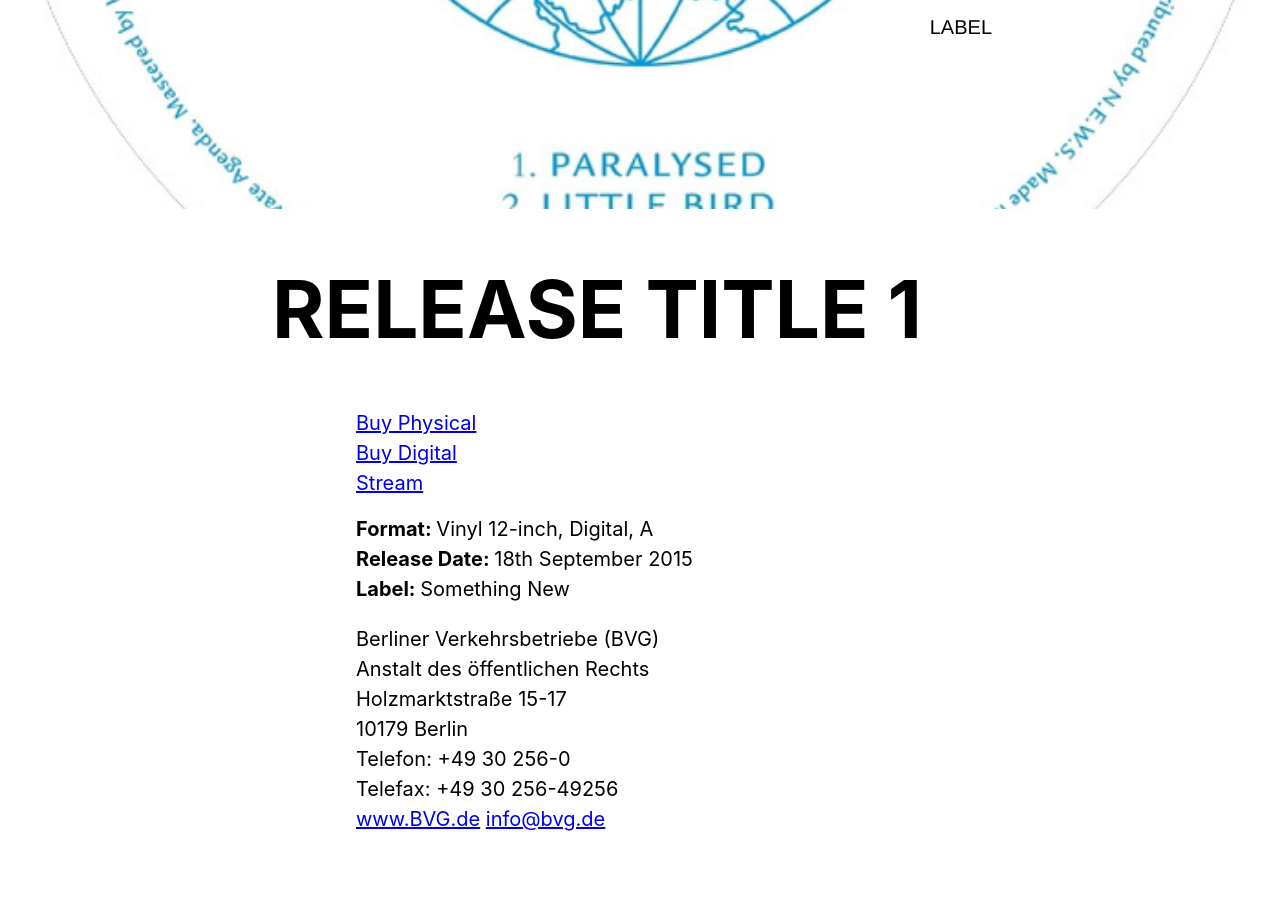
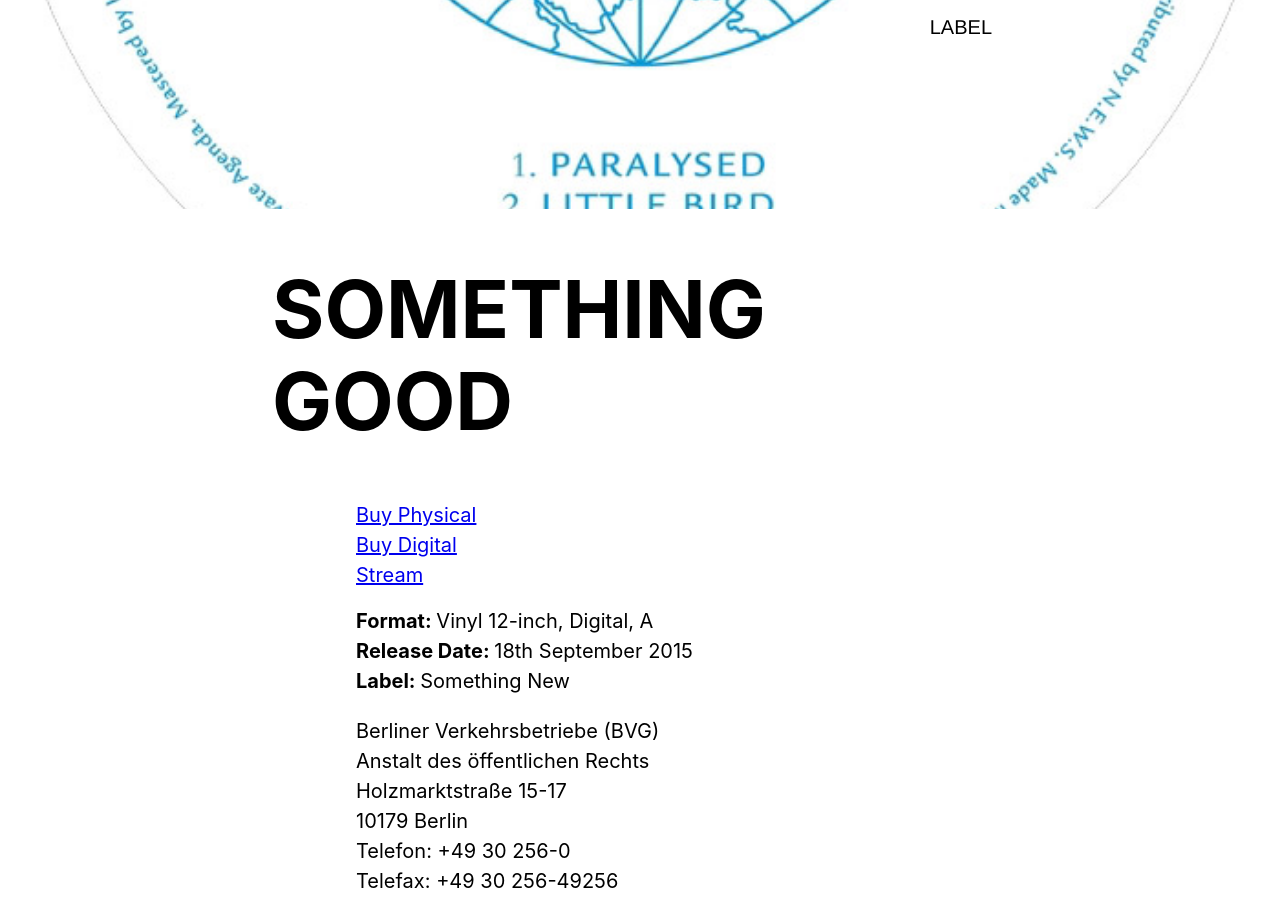
Before and after one commit to poulenc1899/nightshift-records.com, a Jekyll site: the page built from _discography/2015-09-18-release-title-2.md, in a window 1280 px wide and 900 px high, scrolled down 691 px. Built offline with Jekyll 4.4.1, drawn with Linux system fonts in a browser that asks for light colours.

Commit message:
Update from Forestry.io - Updated 2015-09-18-release-title-2.md

```diff
--- a/_discography/2015-09-18-release-title-2.md
+++ b/_discography/2015-09-18-release-title-2.md
@@ -1,5 +1,5 @@
 ---
-title: Release Title 1
+title: Something Good
 layout: release
 release-date: 18th September 2015
 label: Something New
```
